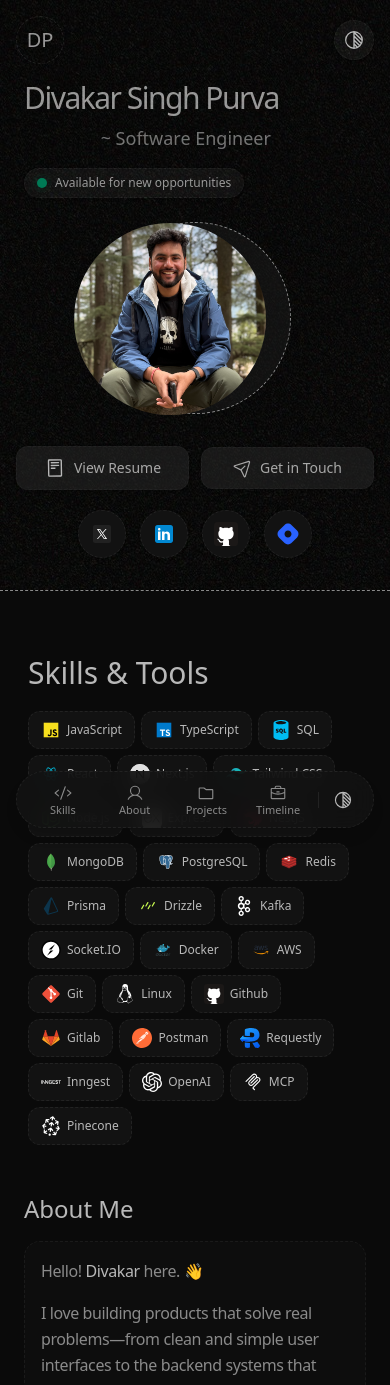
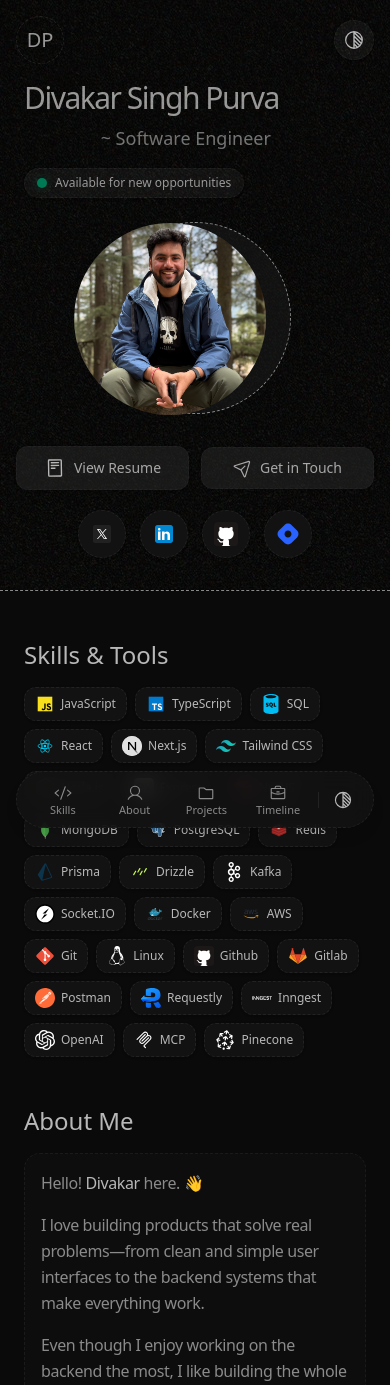
Before and after one commit to divakardsp/Portfolio-2, a Next.js app: page / in a window 390 px wide. Shown: the top 1385 px of the page. Built offline with nearby package versions, Linux system fonts and the light colour scheme.

Commit message:
feat: add entrance animations and responsive styling to SkillsTools component

```diff
--- a/components/right/SkillsTools.tsx
+++ b/components/right/SkillsTools.tsx
@@ -2,7 +2,7 @@
 
 import { useTheme } from "next-themes";
 import { useEffect, useState } from "react";
-import Image from "next/image";
+import { motion } from "motion/react";
 
 function SkillsTools() {
     const skills = [
@@ -57,32 +57,34 @@ function SkillsTools() {
     }, []);
 
     if (!mounted) {
-        console.log("Not mounted yet");
         return null;
     }
 
     const isDarkMode = resolvedTheme === "dark";
 
     return (
-        <div
+        <motion.div
             id="skills"
-            className="mt-12 lg:mt-15 mx-3 lg:mx-8 m-auto p-2 lg:p-3"
+            initial={{ opacity: 0, y: 20 }}
+            whileInView={{ opacity: 1, y: 0 }}
+            viewport={{ once: true, margin: "-30px" }}
+            transition={{ duration: 0.4 }}
+            className="scroll-mt-16 sm:scroll-mt-20 mt-8 sm:mt-12 lg:mt-15 mx-2 sm:mx-4 lg:mx-8 m-auto p-2 lg:p-3"
         >
             <div className="mb-8">
-                <h1 className="text-3xl font-light text-foreground">
+                <h2 className="text-2xl sm:text-3xl font-light text-foreground">
                     Skills & Tools
-                </h1>
-                <div className="mt-5 flex flex-wrap gap-1.5 lg:gap-2">
+                </h2>
+                <div className="mt-4 sm:mt-5 flex flex-wrap gap-2 lg:gap-2">
                     {skills.map((item) => {
                         const source =
                             dark.includes(item.name) && isDarkMode
                                 ? `/${item.name}-Light.svg`
                                 : item.logo;
-                        console.log(`${item.name} : ${source}`);
                         return (
                             <div
                                 key={item.name}
-                                className="flex items-center gap-1.5 lg:gap-2 rounded-xl lg:rounded-2xl border border-dashed border-border bg-surface px-3 py-2 lg:px-4 lg:py-3 text-foreground"
+                                className="flex items-center gap-1.5 lg:gap-2 rounded-xl lg:rounded-2xl border border-dashed border-border bg-surface px-2.5 py-1.5 sm:px-3 sm:py-2 lg:px-4 lg:py-3 text-foreground transition-all duration-200 active:scale-95 shadow-sm"
                             >
                                 <img
                                     src={source}
@@ -97,7 +99,7 @@ function SkillsTools() {
                     })}
                 </div>
             </div>
-        </div>
+        </motion.div>
     );
 }
 
```
